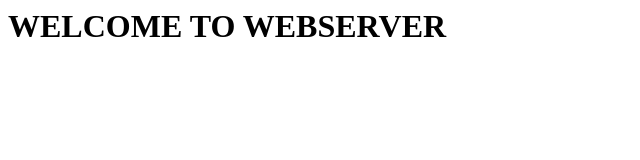
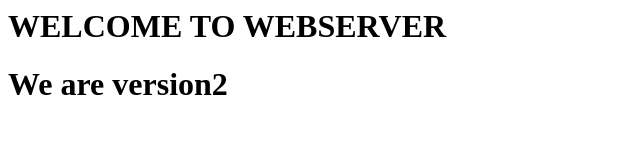
Before and after one commit to Mebar-prog/mygit, a plain HTML site: page index.html in a window 1280 px wide. Shown: the whole page, without its empty margins (0-640 px from the left). Drawn offline with Linux system fonts and the light colour scheme.

Commit message:
updated content in index file

```diff
--- a/index.html
+++ b/index.html
@@ -1 +1,2 @@
 <h1>WELCOME TO WEBSERVER</H1>
+<h1>We are version2</h1>
```
